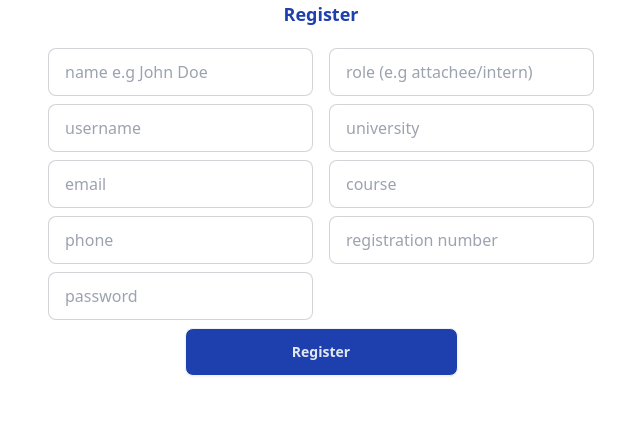
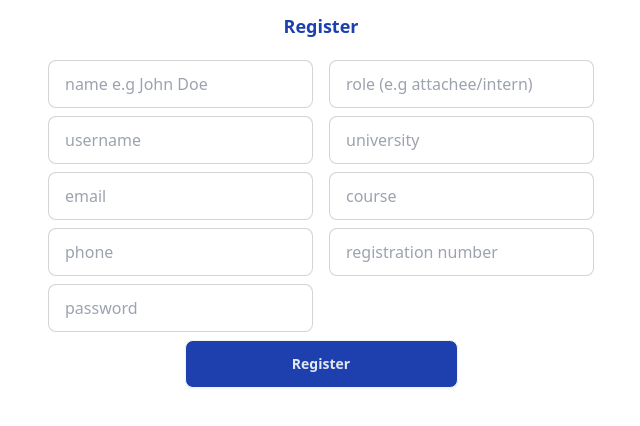
Before and after one commit to kingaranjoroge/InternConnect, a React (Vite) app in the folder frontend/: page /user-registration in a window 1280 px wide. Shown: the top 426 px of the page, without its empty margins (319-959 px from the left). Built offline with nearby package versions, Linux system fonts and the light colour scheme.

Commit message:
add padding to title

```diff
--- a/frontend/src/pages/auth/UserRegistration.jsx
+++ b/frontend/src/pages/auth/UserRegistration.jsx
@@ -59,7 +59,7 @@ const UserRegistration = () => {
   return (
     <main className="flex items-center justify-center w-screen h-full">
         <form className="flex flex-col gap-2 w-3/4 sm:w-auto" onSubmit={handleSubmit}>
-            <div className="flex items-center justify-center pb-3">
+            <div className="flex items-center justify-center py-3">
                 <h1 className="text-blue-800 font-bold text-lg">Register</h1>
             </div>
             <div className="flex flex-col sm:flex-row gap-2 sm:gap-4">
```
